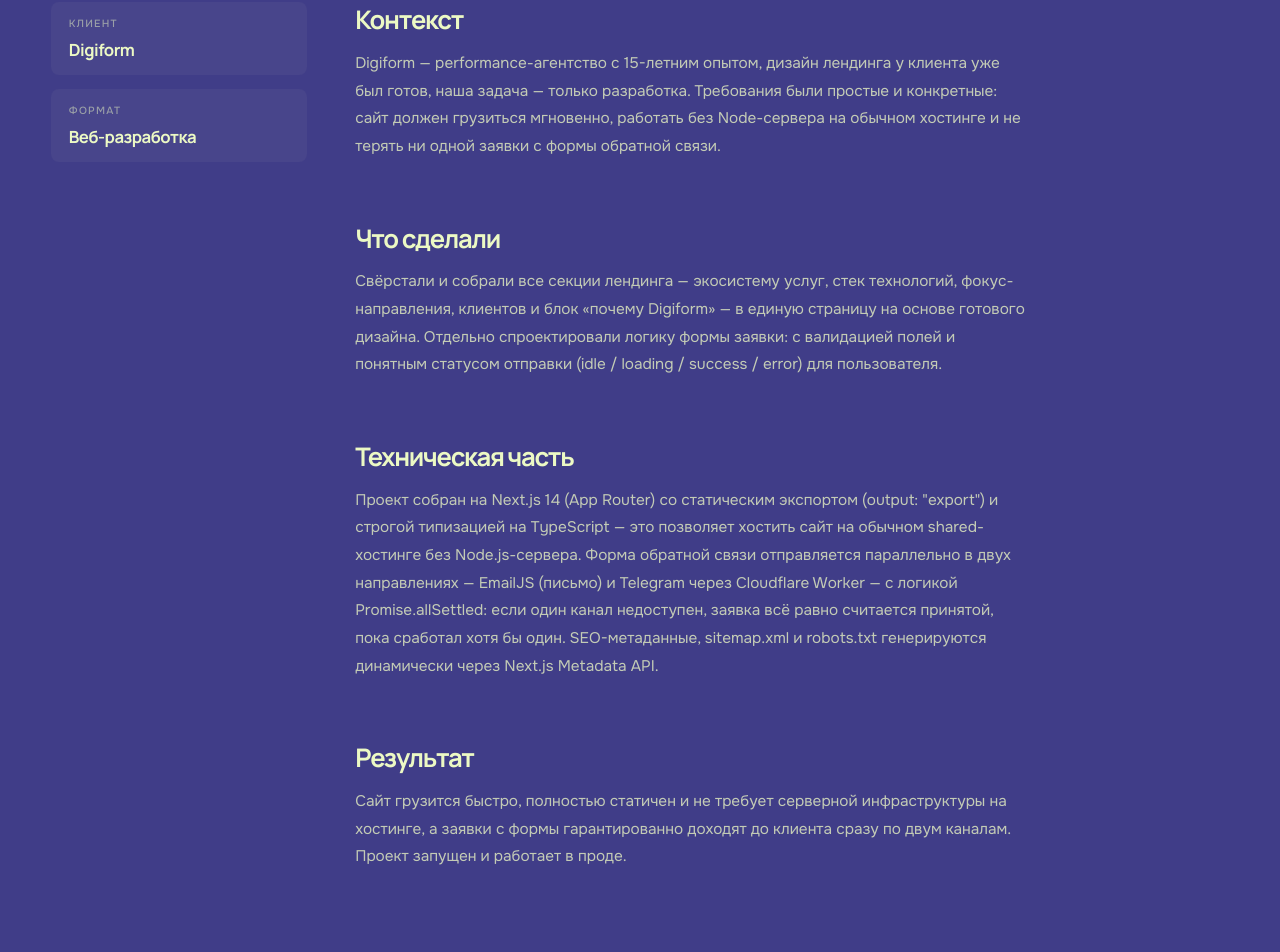
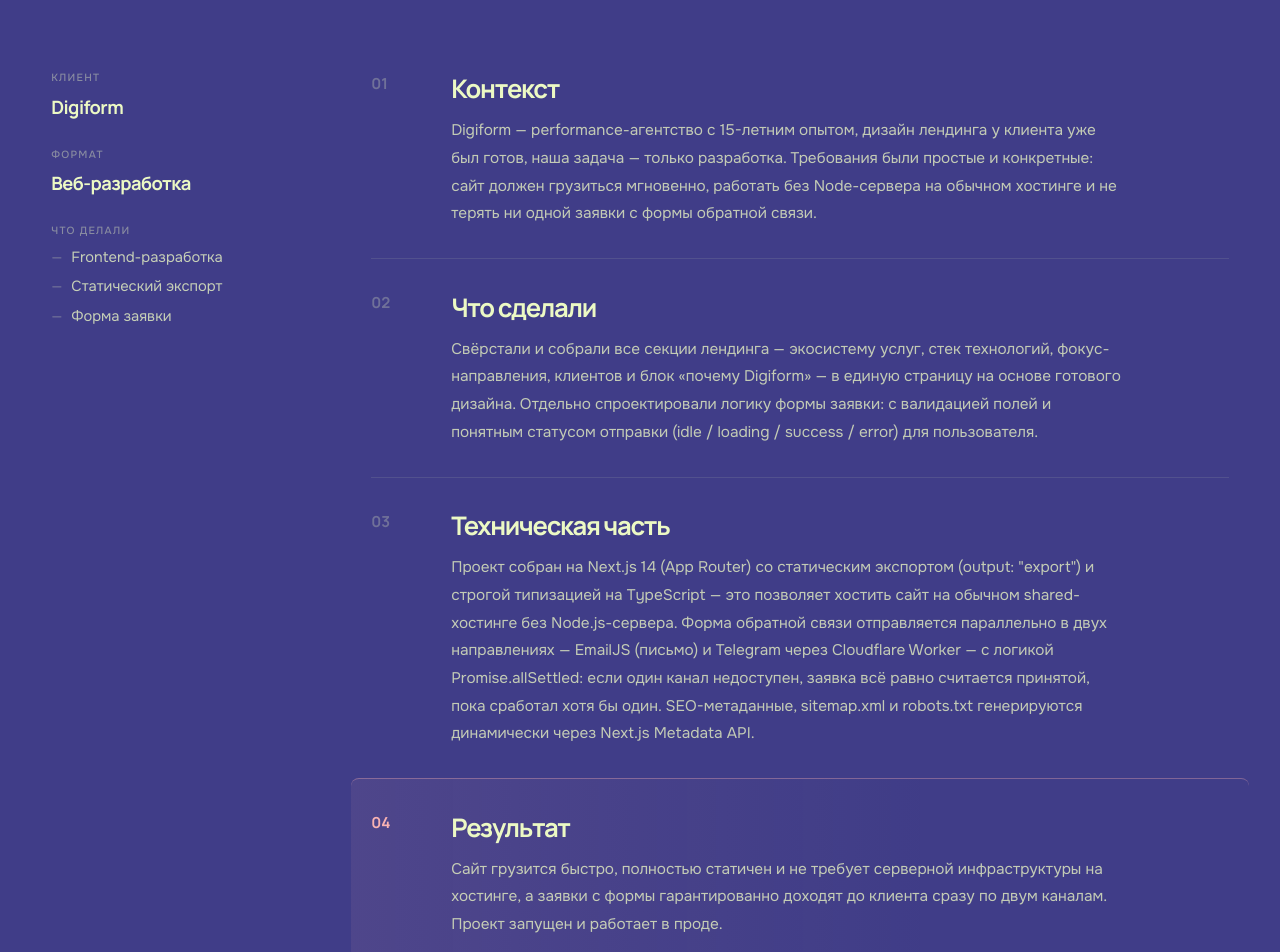
Before and after one commit to Yaroslav-Chertov/yaga-studio, a Next.js app: page /cases/digiform in a window 1280 px wide. Shown: the part 1340-2292 px from the top of the page. Built offline with nearby package versions, Linux system fonts and the light colour scheme; no server answers.

Commit message:
fix cases

```diff
--- a/app/cases/[slug]/page.tsx
+++ b/app/cases/[slug]/page.tsx
@@ -106,6 +106,14 @@
             )}
           </div>
 
+          <div className="case-hero__tasks">
+            {item.tasks.map((task) => (
+              <span key={task} className="case-hero__task">
+                {task}
+              </span>
+            ))}
+          </div>
+
           <div className="case-hero__image">
             <Image
               src={item.previewImage}
@@ -126,13 +134,33 @@
               <span>Формат</span>
               <strong>{item.category}</strong>
             </div>
+            <div className="case-content__meta-item">
+              <span>Что делали</span>
+              <div className="case-content__meta-list">
+                {item.tasks.map((task) => (
+                  <p key={task} className="case-content__meta-list-item">
+                    {task}
+                  </p>
+                ))}
+              </div>
+            </div>
           </div>
 
           <div className="case-content__body">
-            {item.sections.map((section) => (
-              <article key={section.title} className="case-content__section">
-                <h2>{section.title}</h2>
-                <p>{section.text}</p>
+            {item.sections.map((section, i) => (
+              <article
+                key={section.title}
+                className={`case-content__section${
+                  i === item.sections.length - 1
+                    ? " case-content__section--result"
+                    : ""
+                }`}
+              >
+                <span>{String(i + 1).padStart(2, "0")}</span>
+                <div>
+                  <h2>{section.title}</h2>
+                  <p>{section.text}</p>
+                </div>
               </article>
             ))}
           </div>
--- a/data/cases.ts
+++ b/data/cases.ts
@@ -10,6 +10,7 @@
   previewAlt: string;
   title: string;
   intro: string;
+  tasks: string[];
   liveUrl?: string;
   sections: {
     title: string;
@@ -31,6 +32,7 @@
     previewAlt: "Скриншот проекта SovVilla",
     title:
       "SovVilla — сайт премиум-вилл в скандинавском стиле с онлайн-бронированием",
+    tasks: ["Дизайн", "No-code вёрстка на Tilda", "Интеграция бронирования"],
     intro:
       "Спроектировали и собрали сайт для премиальных вилл под Санкт-Петербургом так, чтобы с первого экрана считывалось ощущение дорогого, спокойного отдыха, а бронирование занимало пару кликов.",
     liveUrl: "https://sovvilla.ru",
@@ -65,6 +67,7 @@
     previewImage: "/cases/digiform-cover.png",
     previewAlt: "Скриншот проекта Digiform",
     title: "Digiform — быстрый лендинг агентства без бэкенда",
+    tasks: ["Frontend-разработка", "Статический экспорт", "Форма заявки"],
     intro:
       "Взяли готовый дизайн digital-агентства и превратили его в быстрый полностью статический сайт с рабочей формой заявки, которая одновременно уходит на почту и в Telegram.",
     liveUrl: "https://digiform.ru",
@@ -100,6 +103,7 @@
     previewAlt: "Скриншот проекта Structura Planer",
     title:
       "Structura Planer — SaaS-лендинг и коммерческая воронка для цифрового продукта",
+    tasks: ["UX/UI-дизайн", "Frontend-разработка", "Приём оплаты"],
     intro:
       "Запустили сайт цифрового планера так, чтобы он не просто презентовал продукт, а доводил пользователя от первого касания до оплаты и выдачи доступа.",
     liveUrl: "https://structuraplaner.ru",
@@ -134,6 +138,7 @@
     previewImage: "/cases/sneakers-preview.png",
     previewAlt: "Скриншот e-commerce проекта под NDA",
     title: "NDA retail platform — e-commerce интерфейс для fashion-сегмента",
+    tasks: ["UI-дизайн", "Frontend-разработка", "Каталог и корзина"],
     intro:
       "Для fashion-проекта под NDA собрали лёгкий интернет-магазин с акцентом на быстрый выбор товара, понятную навигацию и аккуратный пользовательский путь от каталога до оформления заказа.",
     sections: [
@@ -168,6 +173,7 @@
     previewAlt: "Превью индустриального проекта под NDA",
     title:
       "NDA industrial product — прототип сервиса диспетчеризации и аналитики",
+    tasks: ["Продуктовый дизайн", "Прототипирование", "Дизайн-система"],
     intro:
       "Для индустриального продукта в разработке собираем интерфейс, который помогает визуализировать простои техники, быстрее считывать ключевые KPI и принимать решения на операционном уровне.",
     sections: [
@@ -202,6 +208,7 @@
     previewAlt: "Скриншот медиаплатформы под NDA",
     title:
       "NDA media platform — fullstack SPA с аккаунтами и личной коллекцией",
+    tasks: ["Frontend-разработка", "Backend и авторизация", "Личный кабинет"],
     intro:
       "Для медиасервиса под NDA собрали fullstack-продукт с авторизацией, поиском по внешнему каталогу и личным пространством пользователя для сохранённого контента.",
     sections: [
--- a/styles/components/_about.scss
+++ b/styles/components/_about.scss
@@ -6,48 +6,17 @@
   overflow: clip;
   background-color: $color-deep;
 
-  &__header {
-    display: grid;
-    gap: 1rem;
-    margin-bottom: clamp(2rem, 4vw, 3rem);
-
-    @include lg {
-      grid-template-columns: minmax(0, 1fr) 26rem;
-      align-items: end;
-    }
+  &__hero {
+    margin-bottom: clamp(2.5rem, 5vw, 4rem);
   }
 
   &__heading {
     @include section-heading;
-    max-width: 7ch;
-  }
-
-  &__hero {
-    margin-bottom: clamp(2rem, 4vw, 3.5rem);
-  }
-
-  &__table-head {
-    display: none;
-
-    @include lg {
-      display: grid;
-      grid-template-columns: 4.5rem 16rem minmax(0, 1fr) 9rem 6.5rem;
-      gap: 1rem;
-      padding-bottom: 0.75rem;
-      border-bottom: 1px solid rgba($color-primary, 0.1);
-      color: rgba($color-primary, 0.28);
-      font-size: 0.62rem;
-      letter-spacing: 0.14em;
-      text-transform: uppercase;
-    }
+    max-width: 10ch;
   }
 
   &__list {
     border-top: 1px solid rgba($color-primary, 0.1);
-
-    @include lg {
-      border-top: none;
-    }
   }
 }
 
@@ -73,33 +42,65 @@
 
   &:hover .case-row__client {
     translate: 6px 0;
+    color: $color-ember;
   }
 
   &__main {
-    display: grid;
-    gap: 0.8rem;
-    padding: 1.4rem 0;
-
-    @include lg {
-      grid-template-columns: 4.5rem 16rem minmax(0, 1fr) 9rem 6.5rem;
-      gap: 1rem;
-      align-items: start;
-      padding: 1.5rem 0;
-    }
+    padding: clamp(1.75rem, 3vw, 2.5rem) 0;
   }
 
-  &__year {
-    @include label(0.4);
-    padding-top: 0.4rem;
+  &__body {
+    display: grid;
+    gap: 0.65rem;
+    min-width: 0;
+  }
+
+  &__headline {
+    display: flex;
+    flex-wrap: wrap;
+    align-items: baseline;
+    justify-content: space-between;
+    gap: 0.6rem;
   }
 
   &__client {
     font-family: $font-display;
-    font-size: clamp(1.1rem, 2.2vw, 1.35rem);
-    font-weight: 700;
-    line-height: 1.04;
-    letter-spacing: -0.045em;
-    transition: translate $transition-fast;
+    font-size: clamp(1.5rem, 3.6vw, 2.4rem);
+    font-weight: 800;
+    line-height: 1;
+    letter-spacing: $tracking-tightest;
+    transition:
+      translate $transition-fast,
+      color $transition-fast;
+  }
+
+  &__status {
+    display: inline-flex;
+    align-items: center;
+    gap: 0.38rem;
+    flex-shrink: 0;
+    @include label(0.42);
+
+    &::before {
+      content: "";
+      width: 5px;
+      height: 5px;
+      border-radius: 50%;
+      background: $color-ember;
+      box-shadow: 0 0 10px rgba($color-ember, 0.5);
+      flex-shrink: 0;
+    }
+  }
+
+  &__tags {
+    display: flex;
+    flex-wrap: wrap;
+    gap: 0.6rem;
+  }
+
+  &__tag {
+    @include label(0.4);
+    font-weight: 600;
   }
 
   &__scope {
@@ -109,29 +110,37 @@
     line-height: 1.68;
   }
 
+  &__footer {
+    display: flex;
+    flex-wrap: wrap;
+    align-items: center;
+    justify-content: space-between;
+    gap: 0.75rem 1.5rem;
+    margin-top: 0.35rem;
+  }
+
+  &__tasks {
+    display: flex;
+    flex-wrap: wrap;
+    gap: 0.5rem;
+  }
+
+  &__task {
+    padding: 0.32rem 0.7rem;
+    border: 1px solid rgba($color-primary, 0.14);
+    border-radius: $radius-pill;
+    color: rgba($color-primary, 0.62);
+    font-size: 0.7rem;
+    letter-spacing: 0.01em;
+    white-space: nowrap;
+  }
+
   &__link {
     @include label(0.38);
     transition: color $transition-fast;
 
     &:hover {
       color: rgba($color-primary, 0.72);
-    }
-  }
-
-  &__status {
-    display: inline-flex;
-    align-items: center;
-    gap: 0.38rem;
-    @include label(0.38);
-
-    &::before {
-      content: "";
-      width: 5px;
-      height: 5px;
-      border-radius: 50%;
-      background: $color-ember;
-      box-shadow: 0 0 10px rgba($color-ember, 0.5);
-      flex-shrink: 0;
     }
   }
 
@@ -176,6 +185,21 @@
       object-position: center;
       padding: 0.75rem;
     }
+  }
+
+  &__preview-index {
+    position: absolute;
+    top: 0.9rem;
+    left: 0.9rem;
+    z-index: 2;
+    padding: 0.2rem 0.55rem;
+    border-radius: $radius-pill;
+    background: rgba($color-ink, 0.55);
+    backdrop-filter: blur(6px);
+    color: rgba($color-primary, 0.85);
+    font-family: $font-display;
+    font-size: 0.7rem;
+    font-weight: 700;
   }
 
   @media (max-width: #{$bp-lg - 1px}) {
@@ -282,6 +306,20 @@
     white-space: nowrap;
   }
 
+  &__tasks {
+    display: flex;
+    flex-wrap: wrap;
+    gap: 0.55rem;
+    margin-top: clamp(0.5rem, 1.5vw, 1rem);
+  }
+
+  &__task {
+    padding: 0.4rem 0.85rem;
+    border: 1px solid rgba($color-primary, 0.16);
+    border-radius: $radius-pill;
+    @include label(0.62);
+  }
+
   &__image {
     position: relative;
     justify-self: start;
@@ -324,46 +362,110 @@
 .case-content {
   padding: $section-padding-y $section-padding-x;
   display: grid;
-  gap: 2rem;
+  gap: 2.5rem;
+  border-top: 1px solid rgba($color-primary, 0.1);
 
   @include lg {
     grid-template-columns: 16rem minmax(0, 1fr);
-    gap: 3rem;
+    gap: 4rem;
   }
 
   &__meta {
     display: grid;
-    gap: 0.9rem;
+    gap: 1.75rem;
     align-content: start;
+
+    @include lg {
+      position: sticky;
+      top: 7rem;
+    }
   }
 
   &__meta-item {
-    padding: 0.9rem 1.1rem;
-    border-radius: $radius-md;
-    background: rgba($color-primary, 0.04);
+    display: grid;
+    gap: 0.6rem;
 
     span {
-      @include label(0.5);
-      display: block;
-      margin-bottom: 0.5rem;
+      @include label(0.42);
     }
 
     strong {
       font-family: $font-display;
-      font-size: 1.05rem;
+      font-size: 1.15rem;
       font-weight: 700;
       letter-spacing: -0.03em;
     }
   }
 
+  &__meta-list {
+    display: grid;
+    gap: 0.55rem;
+  }
+
+  &__meta-list-item {
+    display: flex;
+    align-items: baseline;
+    gap: 0.55rem;
+    color: rgba($color-primary, 0.78);
+    font-size: 0.92rem;
+    line-height: 1.4;
+
+    &::before {
+      content: "—";
+      flex-shrink: 0;
+      color: rgba($color-primary, 0.3);
+    }
+  }
+
   &__body {
     display: grid;
-    gap: 1.75rem;
+    gap: 0;
   }
 
   &__section {
+    display: grid;
+    grid-template-columns: 2.75rem minmax(0, 1fr);
+    gap: 1rem;
+    padding: 1.9rem 0;
+    border-top: 1px solid rgba($color-primary, 0.1);
+
+    @include lg {
+      grid-template-columns: 3.5rem minmax(0, 1fr);
+      gap: 1.5rem;
+    }
+
+    &:first-child {
+      border-top: none;
+      padding-top: 0;
+    }
+
+    &--result {
+      border-top: 1px solid rgba($color-ember, 0.35);
+      background: linear-gradient(
+        90deg,
+        rgba($color-ember, 0.08),
+        rgba($color-ember, 0) 65%
+      );
+      margin: 0 -1.25rem;
+      padding-left: 1.25rem;
+      padding-right: 1.25rem;
+      border-radius: $radius-md;
+    }
+
+    span {
+      padding-top: 0.15rem;
+      font-family: $font-display;
+      font-weight: 700;
+      font-size: 0.95rem;
+      color: rgba($color-primary, 0.28);
+    }
+
+    &--result span {
+      color: $color-ember;
+    }
+
     h2 {
-      margin-bottom: 0.8rem;
+      margin-bottom: 0.7rem;
       font-family: $font-display;
       font-size: clamp(1.3rem, 2vw, 1.85rem);
       font-weight: 700;
@@ -376,10 +478,5 @@
       font-size: 0.96rem;
       line-height: 1.8;
     }
-
-    & + & {
-      margin-top: 0.25rem;
-      padding-top: 1.75rem;
-    }
   }
 }
```
Also changed, not shown: components/About.tsx (+29 -29 lines), components/Nav.tsx (+33 -2 lines).
